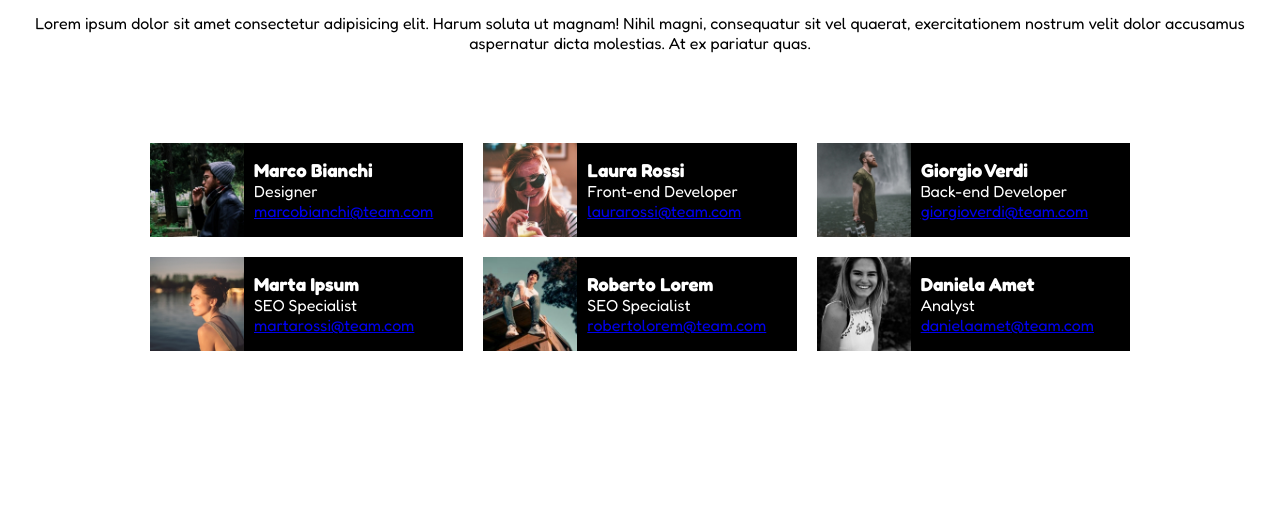
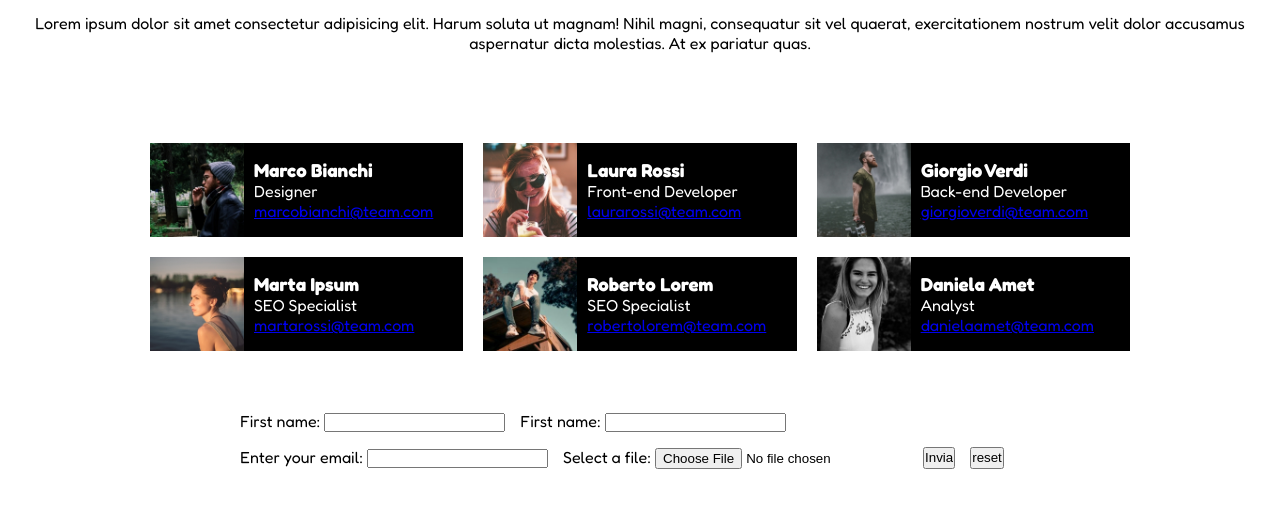
Before and after one commit to Luca-Mangiacotti/js-our-team, a plain HTML site: page index.html in a window 1280 px wide. Shown: the part 96-604 px from the top of the page. Drawn offline with Linux system fonts and the light colour scheme.

Commit message:
feat add form

```diff
--- a/css/style.css
+++ b/css/style.css
@@ -30,6 +30,13 @@
     margin-right: 10px;
 }
 
+.formContainer {
+
+    max-width: 800px;
+    margin-top: 50px;
+    margin-left: auto;
+    margin-right: auto;
+}
 /*----------------
    TIPOGRAPHY
 ------------------*/
@@ -78,3 +85,13 @@ header h1{
     margin: 10px;
 
 }
+
+/*----------------
+    FORM
+------------------*/
+
+#addMember{
+    display: flex;
+    flex-wrap: wrap;
+    gap: 15px;
+}
--- a/index.html
+++ b/index.html
@@ -38,6 +38,29 @@
         </section>
         <!-- INSERIMENTO SEZIONE DEL TEAM -->
 
+        <!-- AGGIUNTA DEL FORM DI INSERIMENTO MEMBRI -->
+         <form id="addMember" action="" class="formContainer">
+            <div>
+                <label for="newMemName">First name:</label>
+                <input type="text" id="newMemName" name="newMemName">
+            </div>
+            <div>
+                <label for="newMemRole">First name:</label>
+                <input type="text" id="newMemRole" name="newMemRole">
+            </div>
+            <div>
+                <label for="newMemEmail">Enter your email:</label>
+                <input type="email" id="newMemEmail" name="newMemEmail">
+            </div>
+            <div>
+                <label for="newMemImg">Select a file:</label>
+                <input type="file" id="newMemImg" name="newMemImg">
+            </div>
+            <input type="submit" value="Invia" id="submitBtn">
+            <input type="reset" value="reset" id="resetBtn">
+         </form>
+        <!-- /AGGIUNTA DEL FORM DI INSERIMENTO MEMBRI -->
+
     </main>
     <script src="./js/script.js"></script>
 </body>
```
